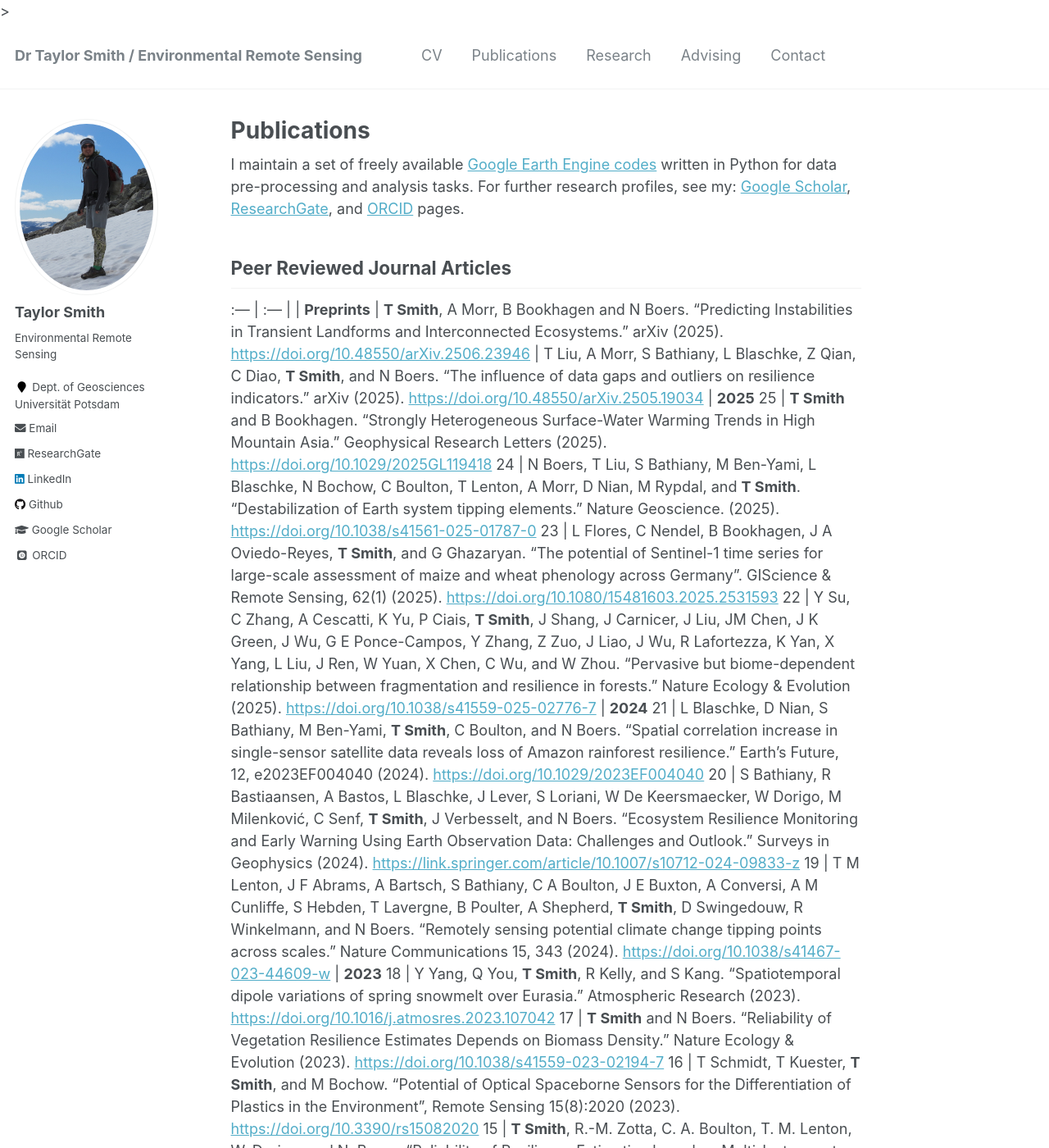
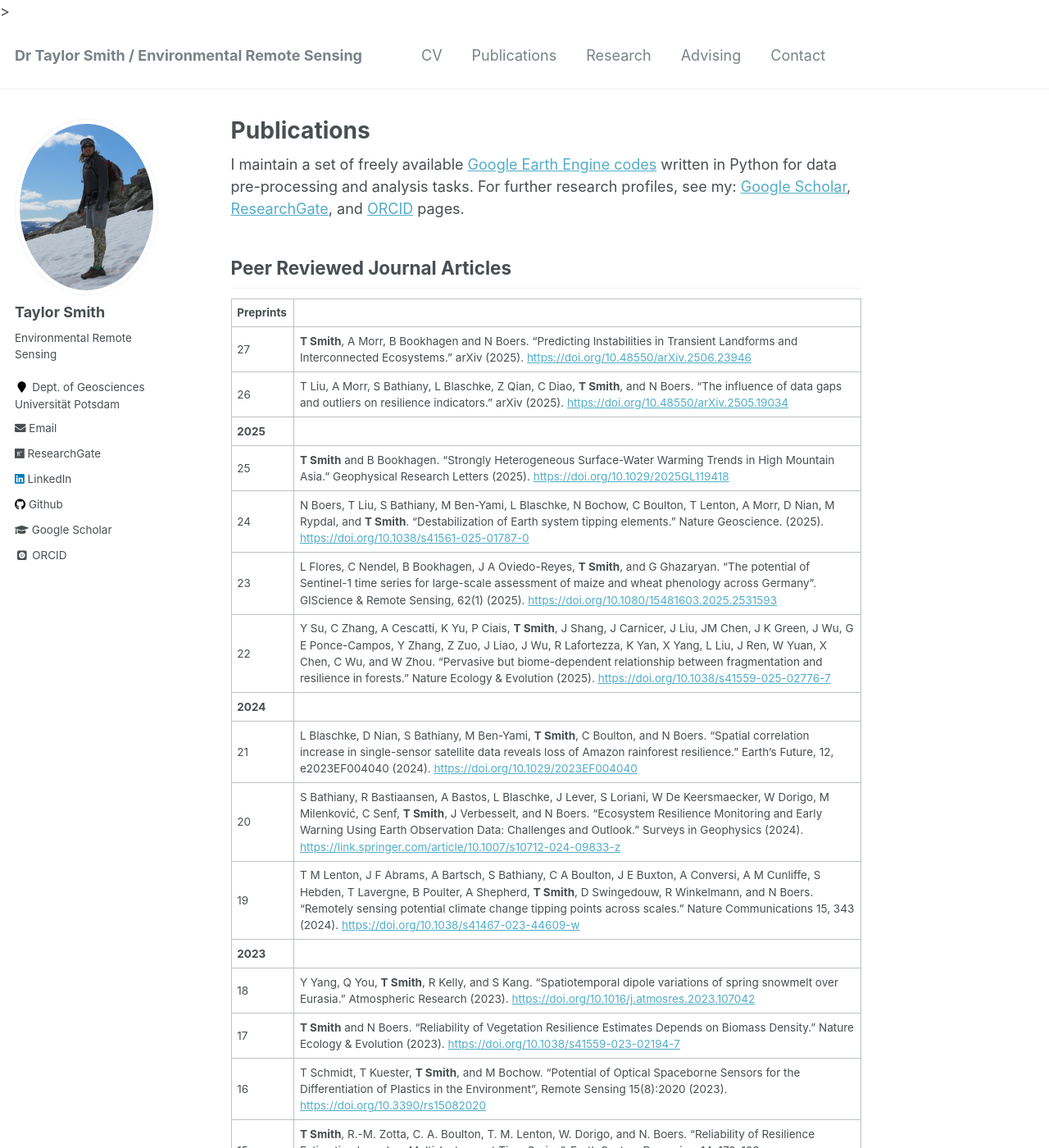
Before and after one commit to tasmi/tasmi.github.io, a Jekyll site: the page built from _pages/publications.md, in a window 1280 px wide and 1400 px high. Shown: the whole window at 82% size. Built offline with Jekyll 4.4.1, drawn with Linux system fonts in a browser that asks for light colours; some web fonts are replaced; some of the changed text lies outside the part shown.

Commit message:
Update publications.md

```diff
--- a/_pages/publications.md
+++ b/_pages/publications.md
@@ -8,10 +8,10 @@ I maintain a set of freely available [Google Earth Engine codes](https://github.
 [ResearchGate](https://www.researchgate.net/profile/Taylor_Smith48), and [ORCID](https://orcid.org/0000-0002-6763-7204) pages.
 
 ## Peer Reviewed Journal Articles
-:--- | :--- |
+
 | **Preprints**
- | **T Smith**, A Morr, B Bookhagen and N Boers. "Predicting Instabilities in Transient Landforms and Interconnected Ecosystems." arXiv (2025). [https://doi.org/10.48550/arXiv.2506.23946](https://doi.org/10.48550/arXiv.2506.23946)
- | T Liu, A Morr, S Bathiany, L Blaschke, Z Qian, C Diao, **T Smith**, and N Boers. "The influence of data gaps and outliers on resilience indicators." arXiv (2025). [https://doi.org/10.48550/arXiv.2505.19034](https://doi.org/10.48550/arXiv.2505.19034)
+27 | **T Smith**, A Morr, B Bookhagen and N Boers. "Predicting Instabilities in Transient Landforms and Interconnected Ecosystems." arXiv (2025). [https://doi.org/10.48550/arXiv.2506.23946](https://doi.org/10.48550/arXiv.2506.23946)
+26 | T Liu, A Morr, S Bathiany, L Blaschke, Z Qian, C Diao, **T Smith**, and N Boers. "The influence of data gaps and outliers on resilience indicators." arXiv (2025). [https://doi.org/10.48550/arXiv.2505.19034](https://doi.org/10.48550/arXiv.2505.19034)
 | **2025**
 25 | **T Smith** and B Bookhagen. "Strongly Heterogeneous Surface-Water Warming Trends in High Mountain Asia." Geophysical Research Letters (2025). [https://doi.org/10.1029/2025GL119418](https://doi.org/10.1029/2025GL119418)
 24 | N Boers, T Liu, S Bathiany, M Ben-Yami, L Blaschke, N Bochow, C Boulton, T Lenton, A Morr, D Nian, M Rypdal, and **T Smith**. "Destabilization of Earth system tipping elements." Nature Geoscience. (2025). [https://doi.org/10.1038/s41561-025-01787-0](https://doi.org/10.1038/s41561-025-01787-0)
```
